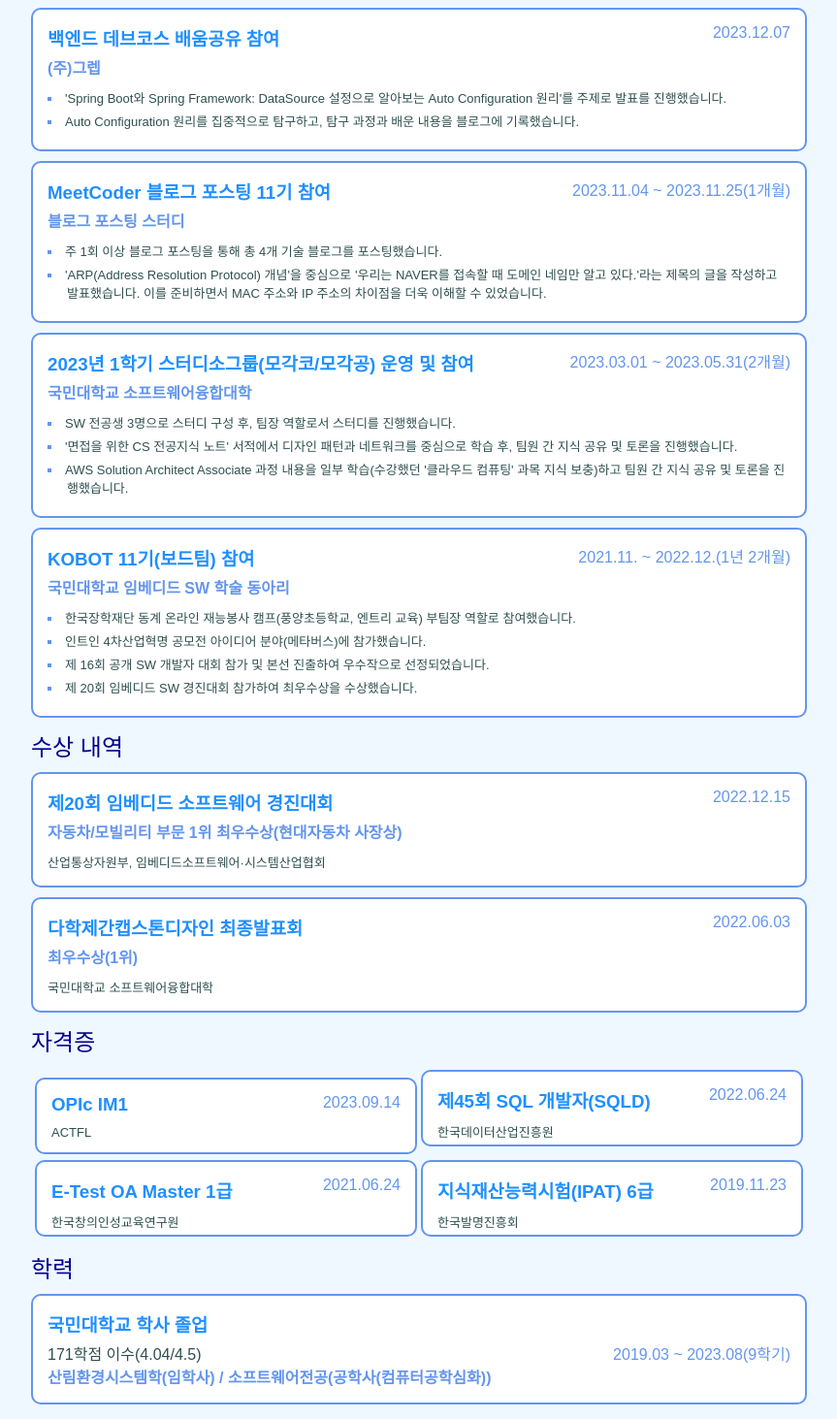
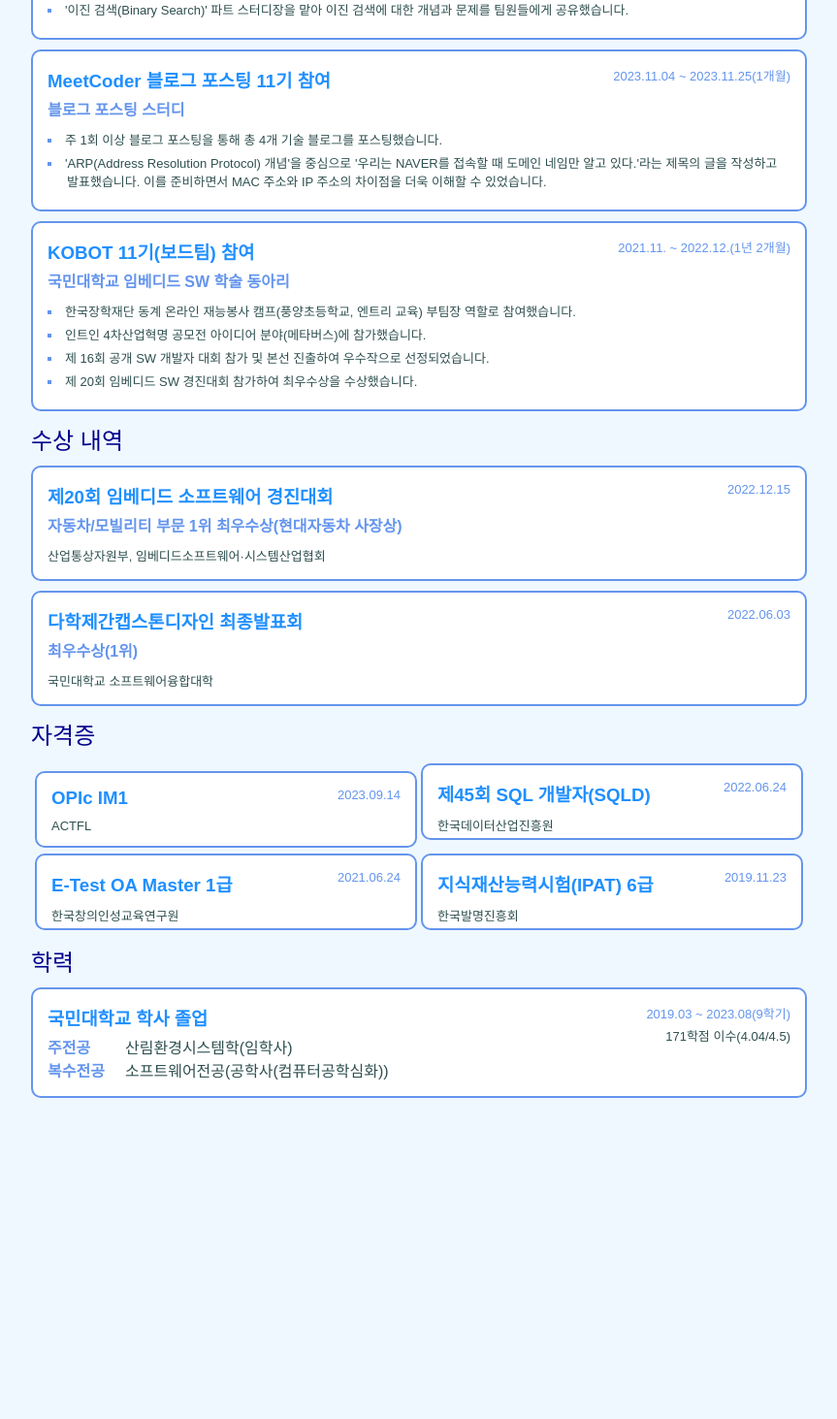
Before and after one commit to Sehee-Lee-01/Sehee-Lee-01.github.io, a React (Create React App) app: page / in a window 1280 px wide. Shown: the part 2387-3850 px from the top of the page at 97% size, without its empty margins (208-1071 px from the left). After the commit the page ends 3579 px from the top, so only its background shows below. Built offline with nearby package versions, Linux system fonts and the light colour scheme; a web font is replaced by a local one.

Commit message:
이력서 업데이트

```diff
--- a/src/assets/json/activity.json
+++ b/src/assets/json/activity.json
@@ -6,13 +6,15 @@
       "agency": "(주)그렙",
       "date": "2023.09.19 ~ 2024.03.25(6개월)",
       "work": [
-        "프레임워크 없이 Java 언어로만 도서 관리 시스템을 구현하여 OOP, Spring Framework Core 기술에 대한 이해도 향상시켰습니다.",
+        "프레임워크 없이 Java 언어로만 도서 관리 시스템을 구현하여 OOP, Spring Framework Core 기술에 대한 이해를 향상시켰습니다.",
         "Spring MVC 구조로 바우처 관리 시스템 만들기 프로젝트를 페어 프로그래밍으로 진행했습니다. 초반에는 Web 기능 없이 CLI 애플리케이션을 구현한 후, Web 기능(ThymeLeaf, REST API 등)을 추가하여 Web 애플리케이션으로 전환하면서 OOP에 대해 더욱 이해할 수 있었습니다.",
         "JPA를 이용해 게시판 시스템 만들기 프로젝트를 페어 프로그래밍으로 진행. JPA를 이용하여 CRUD 기능 구현하면서 기존 JDBC, JDBC Template, MyBatis와 비교하며 JPA의 장점을 이해할 수 있었습니다.",
         "SpringSecurity 미션을 통해 FilterChainProxy를 중심으로 Spring Security 구조를 이해할 수 있었습니다.",
-        "2명 이상의 페어 프로그래밍으로 Short-URL 서비스를 구현하면서 Redirect와 Forward의 차이점을 이해하고, URL 단축 알고리즘에 대해 접해보고 이해할 수 있었습니다."
+        "2명 이상의 페어 프로그래밍으로 Short-URL 서비스를 구현하면서 Redirect와 Forward의 차이점을 이해하고, URL 단축 알고리즘에 대해 접해보고 이해할 수 있었습니다.",
+        "'Spring Boot와 Spring Framework: DataSource 설정으로 알아보는 Auto Configuration 원리'를 주제로 블로그에 탐구 내용을 정리 후, 발표를 진행했습니다."
       ]
     },
+
     {
       "id": 5,
       "name": "말코리즘 스터디 참여",
@@ -24,16 +26,6 @@
       ]
     },
     {
-      "id": 4,
-      "name": "백엔드 데브코스 배움공유 참여",
-      "agency": "(주)그렙",
-      "date": "2023.12.07",
-      "work": [
-        "'Spring Boot와 Spring Framework: DataSource 설정으로 알아보는 Auto Configuration 원리'를 주제로 발표를 진행했습니다.",
-        "Auto Configuration 원리를 집중적으로 탐구하고, 탐구 과정과 배운 내용을 블로그에 기록했습니다."
-      ]
-    },
-    {
       "id": 3,
       "name": "MeetCoder 블로그 포스팅 11기 참여",
       "agency": "블로그 포스팅 스터디",
@@ -41,18 +33,6 @@
       "work": [
         "주 1회 이상 블로그 포스팅을 통해 총 4개 기술 블로그를 포스팅했습니다.",
         "'ARP(Address Resolution Protocol) 개념'을 중심으로 '우리는 NAVER를 접속할 때 도메인 네임만 알고 있다.'라는 제목의 글을 작성하고 발표했습니다. 이를 준비하면서 MAC 주소와 IP 주소의 차이점을 더욱 이해할 수 있었습니다."
-      ]
-    },
-    {
-      "id": 2,
-      "name": "2023년 1학기 스터디소그룹(모각코/모각공) 운영 및 참여",
-      "agency": "국민대학교 소프트웨어융합대학",
-      "date": "2023.03.01 ~ 2023.05.31(2개월)",
-      "url": "https://changeable-haumea-0bb.notion.site/5ae534fab383492686d529d09511c047",
-      "work": [
-        "SW 전공생 3명으로 스터디 구성 후, 팀장 역할로서 스터디를 진행했습니다.",
-        "'면접을 위한 CS 전공지식 노트' 서적에서 디자인 패턴과 네트워크를 중심으로 학습 후, 팀원 간 지식 공유 및 토론을 진행했습니다.",
-        "AWS Solution Architect Associate 과정 내용을 일부 학습(수강했던 '클라우드 컴퓨팅' 과목 지식 보충)하고 팀원 간 지식 공유 및 토론을 진행했습니다."
       ]
     },
     {
--- a/src/assets/json/education.json
+++ b/src/assets/json/education.json
@@ -5,7 +5,13 @@
       "name": "국민대학교 학사 졸업",
       "date": "2019.03 ~ 2023.08(9학기)",
       "grade": "171학점 이수(4.04/4.5)",
-      "major": "산림환경시스템학(임학사) / 소프트웨어전공(공학사(컴퓨터공학심화))",
+      "major": [
+        {
+          "type": "주전공",
+          "name": "산림환경시스템학(임학사)"
+        },
+        { "type": "복수전공", "name": "소프트웨어전공(공학사(컴퓨터공학심화))" }
+      ],
       "description": [
         {
           "subject": "알고리즘",
--- a/src/components/education/EducationCard.tsx
+++ b/src/components/education/EducationCard.tsx
@@ -8,14 +8,20 @@ type educationProps = {
 
 function EducationCard({ educationProps }: educationProps) {
   const { name, date, major, grade } = educationProps;
+  const majors = major.map((item) => (
+    <li key={item.type}>
+      <b className="major-type">{item.type}</b>
+      <span>{item.name}</span>
+    </li>
+  ));
   return (
     <div className="inline-card education-card">
       <h3 className="title">{name}</h3>
-      <div>
+      <div className="float-left">
         <div className="date">{date}</div>
         <div className="grade">{grade}</div>
       </div>
-      <b className="mid-title">{major}</b>
+      <ul className="majors">{majors}</ul>
     </div>
   );
 }
--- a/src/components/education/style.css
+++ b/src/components/education/style.css
@@ -0,0 +1,8 @@
+.majors {
+    list-style: none;
+}
+
+.major-type {
+    display: inline-block;
+    width: 80px;
+}
--- a/src/routes/Root/App.css
+++ b/src/routes/Root/App.css
@@ -89,6 +89,7 @@ p>b {
 
 .date {
     color: #6495ed;
+    font-size: small;
     float: right;
     margin-bottom: 4px;
 }
```
Also changed, not shown: src/components/education/Education.tsx (+6 -1 lines).
